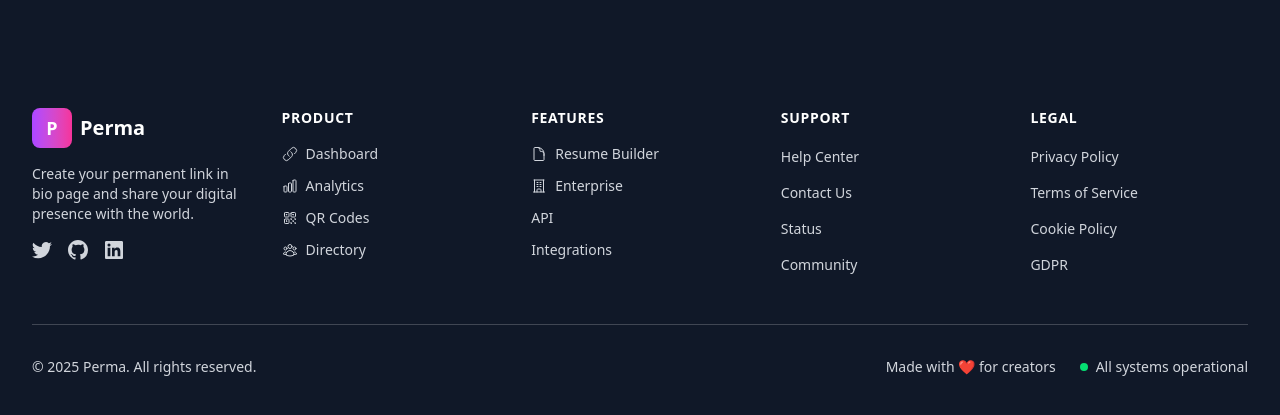
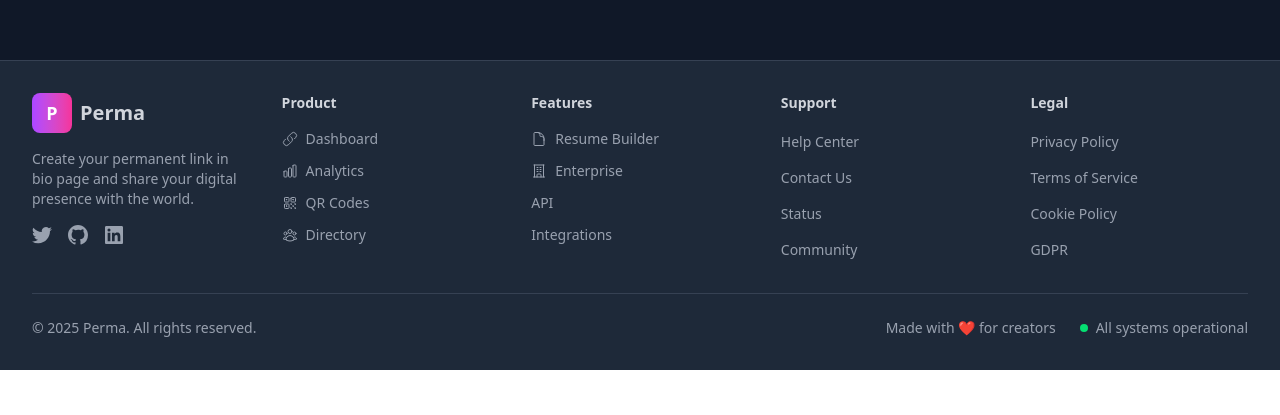
Before and after one commit to akshayachigullapally/PERMA, a React (Vite) app in the folder client/: page /alex_creator in a window 1280 px wide. Shown: the part 893-1308 px from the top of the page. After the commit the page ends 1263 px from the top, so only its background shows below. Built offline with nearby package versions, Linux system fonts and the light colour scheme; no server answers.

Commit message:
Change Analytics page background to match QR page styling (bg-gray-900)

```diff
--- a/client/src/components/Footer.jsx
+++ b/client/src/components/Footer.jsx
@@ -40,9 +40,9 @@
   };
 
   return (
-    <footer className="glass-effect mt-20">
-      <div className="w-full px-0 py-12">
-        <div className="max-w-7xl mx-auto px-4 sm:px-6 lg:px-8">
+    <footer className="w-full bg-gray-800 border-t border-gray-700 mt-20">
+      <div className="w-full px-4 sm:px-6 lg:px-8 py-8">
+        <div className="max-w-7xl mx-auto">
           <div className="grid grid-cols-1 md:grid-cols-2 lg:grid-cols-5 gap-8">
           {/* Brand */}
           <div className="lg:col-span-1">
@@ -50,25 +50,25 @@
               <div className="w-10 h-10 bg-gradient-to-r from-purple-500 to-pink-500 rounded-lg flex items-center justify-center">
                 <span className="text-white font-bold text-lg">P</span>
               </div>
-              <span className="text-white font-bold text-xl gradient-text">Perma</span>
+              <span className="text-gray-300 font-bold text-xl">Perma</span>
             </Link>
-            <p className="text-gray-300 text-sm mb-4">
+            <p className="text-gray-400 text-sm mb-4">
               Create your permanent link in bio page and share your digital presence with the world.
             </p>
             <div className="flex space-x-4">
-              <a href="https://twitter.com" className="text-gray-300 hover:text-white transition-colors">
+              <a href="https://twitter.com" className="text-gray-400 hover:text-gray-200 transition-colors">
                 <span className="sr-only">Twitter</span>
                 <svg className="h-5 w-5" fill="currentColor" viewBox="0 0 20 20">
                   <path d="M6.29 18.251c7.547 0 11.675-6.253 11.675-11.675 0-.178 0-.355-.012-.53A8.348 8.348 0 0020 3.92a8.19 8.19 0 01-2.357.646 4.118 4.118 0 001.804-2.27 8.224 8.224 0 01-2.605.996 4.107 4.107 0 00-6.993 3.743 11.65 11.65 0 01-8.457-4.287 4.106 4.106 0 001.27 5.477A4.073 4.073 0 01.8 7.713v.052a4.105 4.105 0 003.292 4.022 4.095 4.095 0 01-1.853.07 4.108 4.108 0 003.834 2.85A8.233 8.233 0 010 16.407a11.616 11.616 0 006.29 1.84" />
                 </svg>
               </a>
-              <a href="https://github.com" className="text-gray-300 hover:text-white transition-colors">
+              <a href="https://github.com" className="text-gray-400 hover:text-gray-200 transition-colors">
                 <span className="sr-only">GitHub</span>
                 <svg className="h-5 w-5" fill="currentColor" viewBox="0 0 20 20">
                   <path fillRule="evenodd" d="M10 0C4.477 0 0 4.484 0 10.017c0 4.425 2.865 8.18 6.839 9.504.5.092.682-.217.682-.483 0-.237-.008-.868-.013-1.703-2.782.605-3.369-1.343-3.369-1.343-.454-1.158-1.11-1.466-1.11-1.466-.908-.62.069-.608.069-.608 1.003.07 1.531 1.032 1.531 1.032.892 1.53 2.341 1.088 2.91.832.092-.647.35-1.088.636-1.338-2.22-.253-4.555-1.113-4.555-4.951 0-1.093.39-1.988 1.029-2.688-.103-.253-.446-1.272.098-2.65 0 0 .84-.27 2.75 1.026A9.564 9.564 0 0110 4.844c.85.004 1.705.115 2.504.337 1.909-1.296 2.747-1.027 2.747-1.027.546 1.379.203 2.398.1 2.651.64.7 1.028 1.595 1.028 2.688 0 3.848-2.339 4.695-4.566 4.942.359.31.678.921.678 1.856 0 1.338-.012 2.419-.012 2.747 0 .268.18.58.688.482A10.019 10.019 0 0020 10.017C20 4.484 15.522 0 10 0z" clipRule="evenodd" />
                 </svg>
               </a>
-              <a href="https://linkedin.com" className="text-gray-300 hover:text-white transition-colors">
+              <a href="https://linkedin.com" className="text-gray-400 hover:text-gray-200 transition-colors">
                 <span className="sr-only">LinkedIn</span>
                 <svg className="h-5 w-5" fill="currentColor" viewBox="0 0 20 20">
                   <path fillRule="evenodd" d="M16.338 16.338H13.67V12.16c0-.995-.017-2.277-1.387-2.277-1.39 0-1.601 1.086-1.601 2.207v4.248H8.014v-8.59h2.559v1.174h.037c.356-.675 1.227-1.387 2.526-1.387 2.703 0 3.203 1.778 3.203 4.092v4.711zM5.005 6.575a1.548 1.548 0 11-.003-3.096 1.548 1.548 0 01.003 3.096zm-1.337 9.763H6.34v-8.59H3.667v8.59zM17.668 1H2.328C1.595 1 1 1.581 1 2.298v15.403C1 18.418 1.595 19 2.328 19h15.34c.734 0 1.332-.582 1.332-1.299V2.298C19 1.581 18.402 1 17.668 1z" clipRule="evenodd" />
@@ -79,13 +79,13 @@
 
           {/* Product */}
           <div>
-            <h3 className="text-white font-semibold text-sm uppercase tracking-wider mb-4">Product</h3>
+            <h3 className="text-gray-300 font-semibold text-sm mb-4">Product</h3>
             <ul className="space-y-3">
               {footerLinks.product.map((link) => (
                 <li key={link.name}>
                   <Link
                     to={link.href}
-                    className="text-gray-300 hover:text-white transition-colors text-sm flex items-center space-x-2"
+                    className="text-gray-400 hover:text-gray-200 transition-colors text-sm flex items-center space-x-2"
                   >
                     {link.icon && <link.icon className="h-4 w-4" />}
                     <span>{link.name}</span>
@@ -97,13 +97,13 @@
 
           {/* Features */}
           <div>
-            <h3 className="text-white font-semibold text-sm uppercase tracking-wider mb-4">Features</h3>
+            <h3 className="text-gray-300 font-semibold text-sm mb-4">Features</h3>
             <ul className="space-y-3">
               {footerLinks.features.map((link) => (
                 <li key={link.name}>
                   <Link
                     to={link.href}
-                    className="text-gray-300 hover:text-white transition-colors text-sm flex items-center space-x-2"
+                    className="text-gray-400 hover:text-gray-200 transition-colors text-sm flex items-center space-x-2"
                   >
                     {link.icon && <link.icon className="h-4 w-4" />}
                     <span>{link.name}</span>
@@ -115,13 +115,13 @@
 
           {/* Support */}
           <div>
-            <h3 className="text-white font-semibold text-sm uppercase tracking-wider mb-4">Support</h3>
+            <h3 className="text-gray-300 font-semibold text-sm mb-4">Support</h3>
             <ul className="space-y-3">
               {footerLinks.support.map((link) => (
                 <li key={link.name}>
                   <Link
                     to={link.href}
-                    className="text-gray-300 hover:text-white transition-colors text-sm"
+                    className="text-gray-400 hover:text-gray-200 transition-colors text-sm"
                   >
                     {link.name}
                   </Link>
@@ -132,13 +132,13 @@
 
           {/* Legal */}
           <div>
-            <h3 className="text-white font-semibold text-sm uppercase tracking-wider mb-4">Legal</h3>
+            <h3 className="text-gray-300 font-semibold text-sm mb-4">Legal</h3>
             <ul className="space-y-3">
               {footerLinks.legal.map((link) => (
                 <li key={link.name}>
                   <Link
                     to={link.href}
-                    className="text-gray-300 hover:text-white transition-colors text-sm"
+                    className="text-gray-400 hover:text-gray-200 transition-colors text-sm"
                   >
                     {link.name}
                   </Link>
@@ -149,16 +149,16 @@
           </div>
 
           {/* Bottom Section */}
-          <div className="mt-12 pt-8 border-t border-white/20">
+          <div className="mt-8 pt-6 border-t border-gray-700">
             <div className="flex flex-col md:flex-row justify-between items-center">
-              <p className="text-gray-300 text-sm">
+              <p className="text-gray-400 text-sm">
                 © {currentYear} Perma. All rights reserved.
               </p>
               <div className="mt-4 md:mt-0 flex items-center space-x-6">
-                <span className="text-gray-300 text-sm">Made with ❤️ for creators</span>
+                <span className="text-gray-400 text-sm">Made with ❤️ for creators</span>
                 <div className="flex items-center space-x-2">
                   <div className="w-2 h-2 bg-green-400 rounded-full"></div>
-                  <span className="text-gray-300 text-sm">All systems operational</span>
+                  <span className="text-gray-400 text-sm">All systems operational</span>
                 </div>
               </div>
             </div>
```
